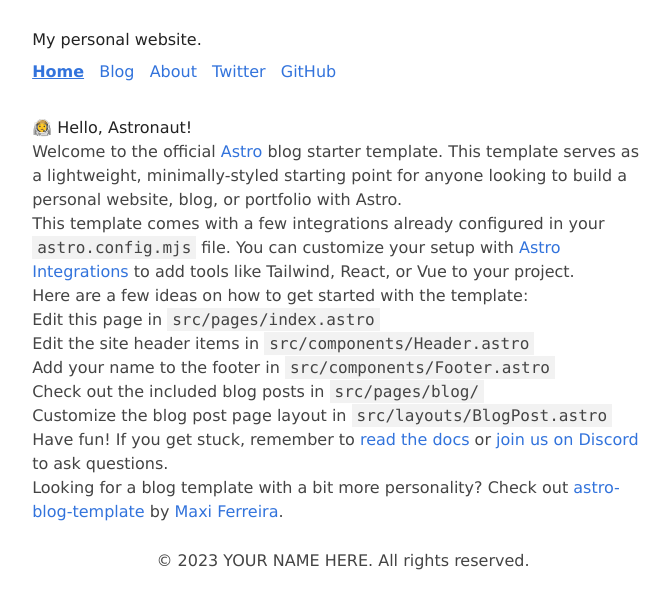
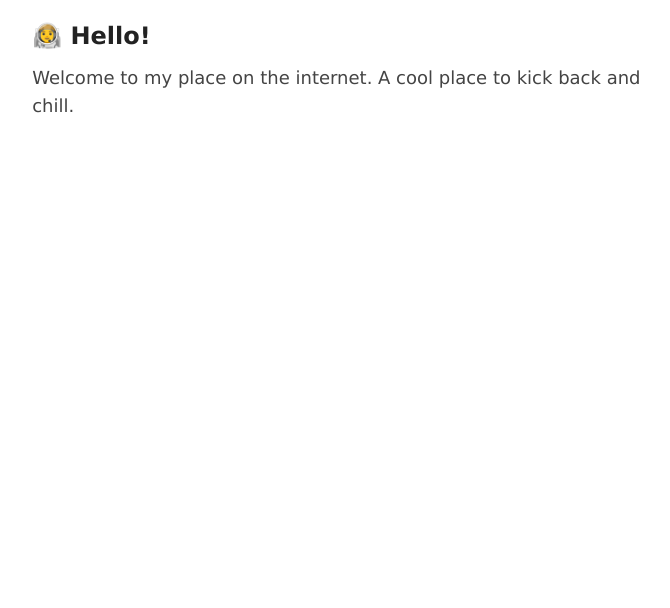
Before and after one commit to grabbeh/personal-site, an Astro site: page / in a window 1280 px wide. Shown: the whole page, without its empty margins (297-967 px from the left). Built offline with nearby package versions, Linux system fonts and the light colour scheme; Astro itself is replaced by a stand-in of ours.

Commit message:
Rocketship

```diff
--- a/src/pages/index.astro
+++ b/src/pages/index.astro
@@ -1,50 +1,22 @@
 ---
-import BaseHead from '../components/BaseHead.astro';
-import Header from '../components/Header.astro';
-import Footer from '../components/Footer.astro';
-import { SITE_TITLE, SITE_DESCRIPTION } from '../consts';
+import BaseHead from '../components/BaseHead.astro'
+import Header from '../components/Header.astro'
+import Footer from '../components/Footer.astro'
+import { SITE_TITLE, SITE_DESCRIPTION } from '../consts'
 ---
 
 <!DOCTYPE html>
-<html lang="en">
+<html lang='en'>
 	<head>
 		<BaseHead title={SITE_TITLE} description={SITE_DESCRIPTION} />
 	</head>
 	<body>
-		<Header title={SITE_TITLE} />
 		<main>
-			<h1>🧑‍🚀 Hello, Astronaut!</h1>
-			<p>
-				Welcome to the official <a href="https://astro.build/">Astro</a> blog starter template. This
-				template serves as a lightweight, minimally-styled starting point for anyone looking to build
-				a personal website, blog, or portfolio with Astro.
-			</p>
-			<p>
-				This template comes with a few integrations already configured in your
-				<code>astro.config.mjs</code> file. You can customize your setup with
-				<a href="https://astro.build/integrations">Astro Integrations</a> to add tools like Tailwind,
-				React, or Vue to your project.
-			</p>
-			<p>Here are a few ideas on how to get started with the template:</p>
-			<ul>
-				<li>Edit this page in <code>src/pages/index.astro</code></li>
-				<li>Edit the site header items in <code>src/components/Header.astro</code></li>
-				<li>Add your name to the footer in <code>src/components/Footer.astro</code></li>
-				<li>Check out the included blog posts in <code>src/pages/blog/</code></li>
-				<li>Customize the blog post page layout in <code>src/layouts/BlogPost.astro</code></li>
-			</ul>
-			<p>
-				Have fun! If you get stuck, remember to <a href="https://docs.astro.build/"
-					>read the docs
-				</a> or <a href="https://astro.build/chat">join us on Discord</a> to ask questions.
-			</p>
-			<p>
-				Looking for a blog template with a bit more personality? Check out <a
-					href="https://github.com/Charca/astro-blog-template"
-					>astro-blog-template
-				</a> by <a href="https://twitter.com/Charca">Maxi Ferreira</a>.
+			<h1 class='text-2xl font-bold'>🧑‍🚀 Hello!</h1>
+			<p class='my-3 text-lg'>
+				Welcome to my place on the internet. A cool place to kick back and
+				chill.
 			</p>
 		</main>
-		<Footer />
 	</body>
 </html>
```
